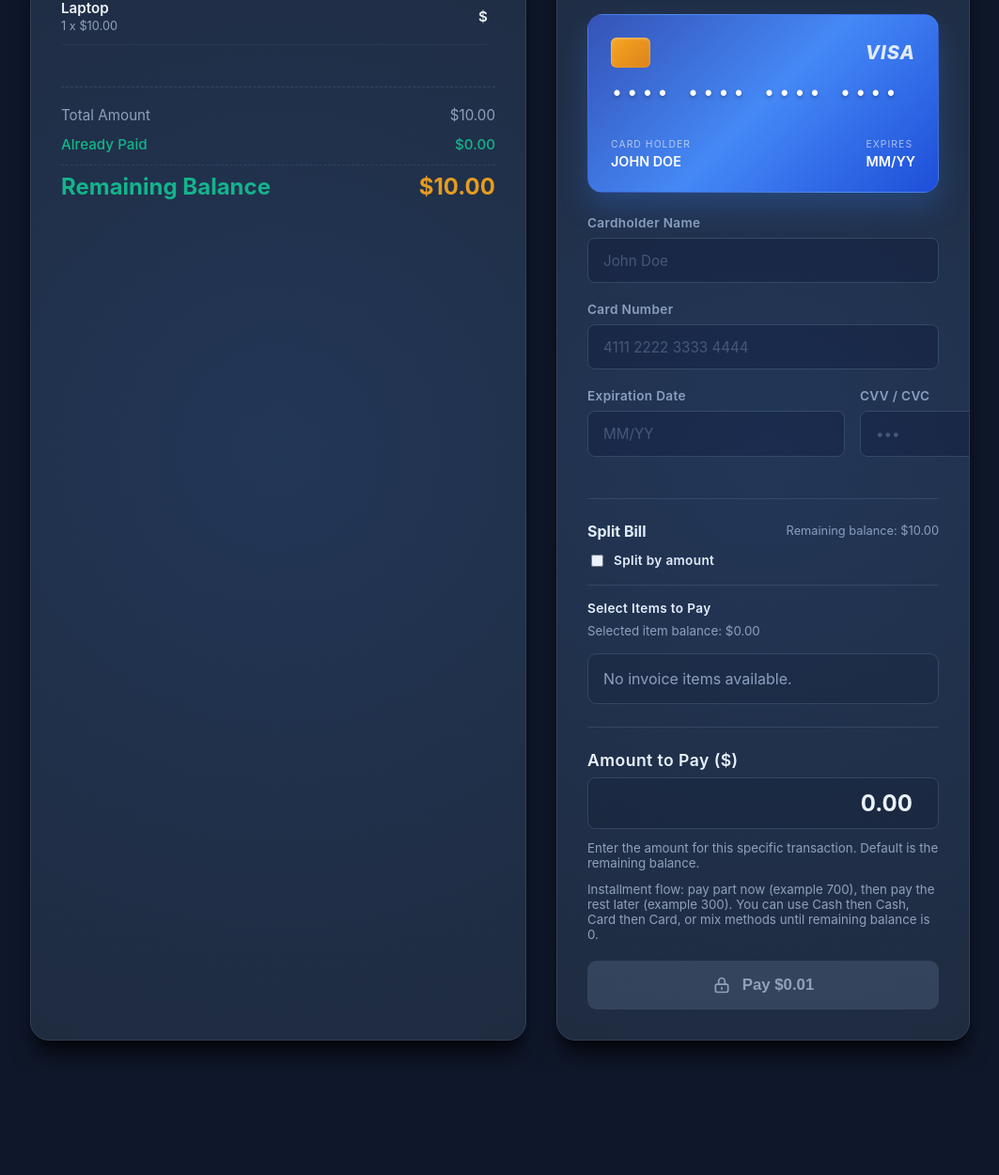
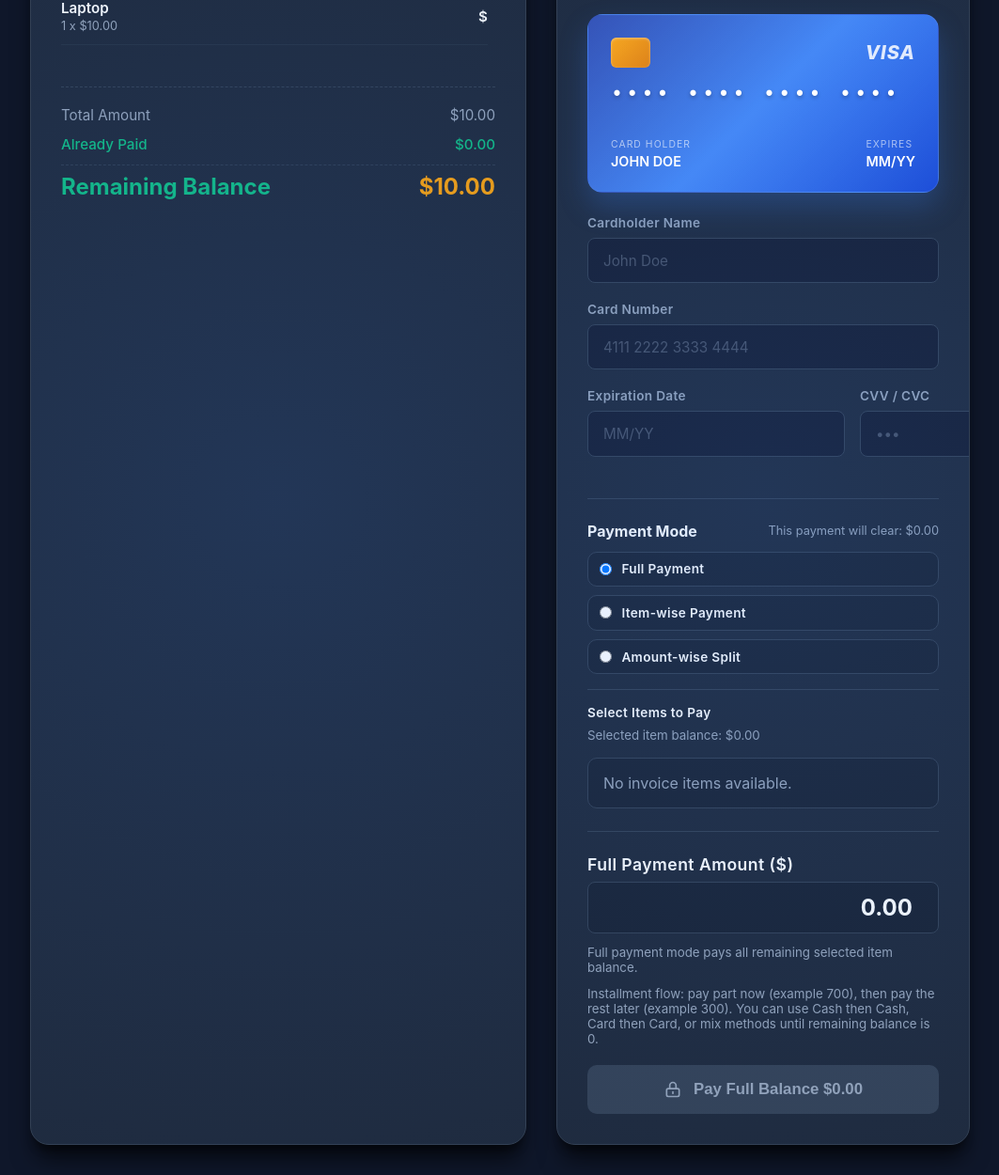
Before and after one commit to sufian-sani/a-django, a Django app: page /pos/orders/1/payment/ in a window 1280 px wide. Shown: the part 186-1436 px from the top of the page at 94% size, without its empty margins (108-1171 px from the left). Before the commit the page ends 1309 px from the top, so only its background shows below. Run offline with Django 5.2, Linux system fonts and the light colour scheme; data comes from the database, SQL or seed files in the repository; both versions use the stored data as it was after the commit; parts of the project's set-up code (start-up, migrations or seed data) failed here and were passed over.

Commit message:
feat: implement payment allocation model and enhance payment processing with split payment functionality

```diff
--- a/pos/models/__init__.py
+++ b/pos/models/__init__.py
@@ -7,5 +7,6 @@
 from .invoice_item import InvoiceItem
 from .customer import Customer
 from .payment import Payment
+from .payment_allocation import PaymentAllocation
 
-__all__ = ['Product', 'Order', 'OrderItem', 'Invoice', 'InvoiceItem', 'Customer', 'Payment']
+__all__ = ['Product', 'Order', 'OrderItem', 'Invoice', 'InvoiceItem', 'Customer', 'Payment', 'PaymentAllocation']
--- a/pos/templates/pos/payment.html
+++ b/pos/templates/pos/payment.html
@@ -145,13 +145,23 @@
 
                 <div class="split-controls">
                     <div class="split-title-row">
-                        <span class="split-title">Split Bill</span>
+                        <span class="split-title">Payment Mode</span>
                         <span class="split-note" id="split-preview"></span>
                     </div>
-                    <label class="split-mode-toggle" for="split-amount-mode">
-                        <input type="checkbox" id="split-amount-mode">
-                        Split by amount
-                    </label>
+                    <div class="payment-mode-group" role="radiogroup" aria-label="Payment mode selection">
+                        <label class="payment-mode-option" for="payment-mode-full">
+                            <input type="radio" name="payment_mode" id="payment-mode-full" value="full" checked>
+                            <span>Full Payment</span>
+                        </label>
+                        <label class="payment-mode-option" for="payment-mode-item">
+                            <input type="radio" name="payment_mode" id="payment-mode-item" value="item">
+                            <span>Item-wise Payment</span>
+                        </label>
+                        <label class="payment-mode-option" for="payment-mode-amount">
+                            <input type="radio" name="payment_mode" id="payment-mode-amount" value="amount">
+                            <span>Amount-wise Split</span>
+                        </label>
+                    </div>
                 </div>
 
                 <div class="form-group" style="margin-top: 1rem; border-top: 1px solid var(--border); padding-top: 1rem;">
@@ -213,7 +223,11 @@
 
         if (remainingAmount > 0) {
             let selectedMethod = 'card';
-            let splitAmountMode = false;
+            let paymentMode = 'full';
+
+            document.querySelectorAll('.invoice-item-checkbox').forEach((checkbox) => {
+                checkbox.dataset.baseDisabled = checkbox.disabled ? '1' : '0';
+            });
 
             function roundToCents(value) {
                 return Math.round(value * 100) / 100;
@@ -234,6 +248,16 @@
 
             function getCurrentMaxPayable() {
                 return Math.min(remainingAmount, getSelectedItemsBalance());
+            }
+
+            function setItemSelectionLock(locked) {
+                document.querySelectorAll('.invoice-item-checkbox').forEach((checkbox) => {
+                    const baseDisabled = checkbox.dataset.baseDisabled === '1';
+                    if (locked && !baseDisabled) {
+                        checkbox.checked = true;
+                    }
+                    checkbox.disabled = baseDisabled || locked;
+                });
             }
 
             function refreshSelectedItemsSummary() {
@@ -261,7 +285,15 @@
 
             function updateSplitAmountLabel() {
                 const amountLabel = document.getElementById('amount-input-label');
-                if (!splitAmountMode) {
+                if (paymentMode === 'full') {
+                    amountLabel.textContent = 'Full Payment Amount ($)';
+                    return;
+                }
+                if (paymentMode === 'item') {
+                    amountLabel.textContent = 'Item-wise Payment Amount ($)';
+                    return;
+                }
+                if (paymentMode !== 'amount') {
                     amountLabel.textContent = 'Amount to Pay ($)';
                     return;
                 }
@@ -272,7 +304,7 @@
                 const preview = document.getElementById('split-preview');
                 const amountHelpText = document.getElementById('amount-help-text');
 
-                if (splitAmountMode) {
+                if (paymentMode === 'amount') {
                     const { card, cash } = getSplitAmountsFromInput();
                     const total = roundToCents(card + cash);
                     const remainAfterThisPayment = Math.max(0, roundToCents(remainingAmount - total));
@@ -281,6 +313,14 @@
                         ? 'Enter split amount in the field below. Card is fixed at 0.00 in this one-field mode.'
                         : 'Enter split amount in the field below. Cash is fixed at 0.00 in this one-field mode.';
                     preview.textContent = `Remaining after this payment: $${remainAfterThisPayment.toFixed(2)}`;
+                } else if (paymentMode === 'item') {
+                    const selectedBalance = getCurrentMaxPayable();
+                    const remainAfterThisPayment = Math.max(0, roundToCents(remainingAmount - selectedBalance));
+                    amountHelpText.textContent = 'Select the items to pay. Amount is auto-calculated from selected items.';
+                    preview.textContent = `Remaining after this payment: $${remainAfterThisPayment.toFixed(2)}`;
+                } else if (paymentMode === 'full') {
+                    amountHelpText.textContent = 'Full payment mode pays all remaining selected item balance.';
+                    preview.textContent = `This payment will clear: $${getCurrentMaxPayable().toFixed(2)}`;
                 } else {
                     amountHelpText.textContent = 'Enter the amount for this specific transaction. Default is the remaining balance.';
                     preview.textContent = `Remaining balance: $${remainingAmount.toFixed(2)}`;
@@ -298,26 +338,49 @@
                 updatePayButtonState();
             }
 
-            function toggleSplitAmountMode() {
-                const enabled = document.getElementById('split-amount-mode').checked;
+            function setPaymentMode(mode) {
                 const amountInput = document.getElementById('amount-input');
-                const amountHelpText = document.getElementById('amount-help-text');
 
-                splitAmountMode = enabled;
-                document.getElementById('split-amount-mode-input').value = enabled ? '1' : '0';
+                paymentMode = mode;
+                document.getElementById('split-amount-mode-input').value = mode === 'amount' ? '1' : '0';
 
-                if (enabled) {
+                if (mode === 'full') {
+                    setItemSelectionLock(true);
+                    amountInput.readOnly = true;
+                    amountInput.value = getCurrentMaxPayable().toFixed(2);
+                    document.getElementById('card-amount-input').value = '0.00';
+                    document.getElementById('cash-amount-input').value = '0.00';
+                    generateCashPresets();
+                    refreshSplitPreview();
+                    updateSplitAmountLabel();
+                    updateButtonLabel();
+                    updatePayButtonState();
+                    return;
+                }
+
+                if (mode === 'item') {
+                    setItemSelectionLock(false);
+                    amountInput.readOnly = true;
+                    amountInput.value = getCurrentMaxPayable().toFixed(2);
+                    document.getElementById('card-amount-input').value = '0.00';
+                    document.getElementById('cash-amount-input').value = '0.00';
+                    generateCashPresets();
+                    refreshSplitPreview();
+                    updateSplitAmountLabel();
+                    updateButtonLabel();
+                    updatePayButtonState();
+                    return;
+                }
+
+                setItemSelectionLock(false);
+                if (mode === 'amount') {
                     amountInput.value = '0.00';
                     amountInput.readOnly = false;
                     updateSplitAmountLabel();
-                    amountHelpText.textContent = selectedMethod === 'cash'
-                        ? 'Enter split amount in the field below. Card is fixed at 0.00 in this one-field mode.'
-                        : 'Enter split amount in the field below. Cash is fixed at 0.00 in this one-field mode.';
                     syncSplitAmountsToForm();
                 } else {
                     amountInput.readOnly = false;
                     updateSplitAmountLabel();
-                    amountHelpText.textContent = 'Enter the amount for this specific transaction. Default is the remaining balance.';
                     amountInput.value = remainingAmount.toFixed(2);
                     document.getElementById('card-amount-input').value = '0.00';
                     document.getElementById('cash-amount-input').value = '0.00';
@@ -330,9 +393,17 @@
 
             function updateButtonLabel() {
                 const btnPayText = document.getElementById('btn-pay-text');
-                if (splitAmountMode) {
+                if (paymentMode === 'amount') {
                     const { card, cash } = getSplitAmountsFromInput();
                     btnPayText.textContent = `Submit Split Payment $${roundToCents(card + cash).toFixed(2)}`;
+                    return;
+                }
+                if (paymentMode === 'item') {
+                    btnPayText.textContent = `Pay Selected Items $${getCurrentMaxPayable().toFixed(2)}`;
+                    return;
+                }
+                if (paymentMode === 'full') {
+                    btnPayText.textContent = `Pay Full Balance $${getCurrentMaxPayable().toFixed(2)}`;
                     return;
                 }
                 const amount = getAmountToPay().toFixed(2);
@@ -344,7 +415,13 @@
             }
 
             function getAmountToPay() {
-                if (splitAmountMode) {
+                if (paymentMode === 'full') {
+                    return getCurrentMaxPayable();
+                }
+                if (paymentMode === 'item') {
+                    return getCurrentMaxPayable();
+                }
+                if (paymentMode === 'amount') {
                     const { card, cash } = getSplitAmountsFromInput();
                     const total = roundToCents(card + cash);
                     const maxPayable = getCurrentMaxPayable();
@@ -385,7 +462,7 @@
                     document.getElementById('cvv').setAttribute('required', '');
 
                     updateSplitAmountLabel();
-                    if (splitAmountMode) {
+                    if (paymentMode === 'amount') {
                         syncSplitAmountsToForm();
                     }
                     updateButtonLabel();
@@ -403,7 +480,7 @@
                     document.getElementById('cvv').removeAttribute('required');
 
                     updateSplitAmountLabel();
-                    if (splitAmountMode) {
+                    if (paymentMode === 'amount') {
                         syncSplitAmountsToForm();
                     }
                     updateButtonLabel();
@@ -439,9 +516,12 @@
                         btn.className = 'preset-btn';
                         btn.textContent = `$${val.toFixed(2)}`;
                         btn.onclick = () => {
+                            if (paymentMode !== 'amount') {
+                                return;
+                            }
                             const amountInput = document.getElementById('amount-input');
                             amountInput.value = Math.min(remainingAmount, val).toFixed(2);
-                            if (splitAmountMode) {
+                            if (paymentMode === 'amount') {
                                 syncSplitAmountsToForm();
                             } else {
                                 updateButtonLabel();
@@ -462,7 +542,14 @@
             // Listen to changes in amount to pay input
             const amountInput = document.getElementById('amount-input');
             amountInput.addEventListener('input', () => {
-                if (splitAmountMode) {
+                if (paymentMode === 'full' || paymentMode === 'item') {
+                    amountInput.value = getCurrentMaxPayable().toFixed(2);
+                    refreshSplitPreview();
+                    updateButtonLabel();
+                    updatePayButtonState();
+                    return;
+                }
+                if (paymentMode === 'amount') {
                     syncSplitAmountsToForm();
                     return;
                 }
@@ -478,11 +565,18 @@
                 updatePayButtonState();
             });
 
-            document.getElementById('split-amount-mode').addEventListener('change', toggleSplitAmountMode);
+            document.querySelectorAll('input[name="payment_mode"]').forEach((radio) => {
+                radio.addEventListener('change', (event) => {
+                    setPaymentMode(event.target.value);
+                });
+            });
 
             document.querySelectorAll('.invoice-item-checkbox').forEach((checkbox) => {
                 checkbox.addEventListener('change', () => {
                     refreshSelectedItemsSummary();
+                    if (paymentMode === 'item') {
+                        amountInput.value = getCurrentMaxPayable().toFixed(2);
+                    }
                     refreshSplitPreview();
                     updateButtonLabel();
                     updatePayButtonState();
@@ -573,10 +667,7 @@
             document.getElementById('card-amount-input').value = '0.00';
             document.getElementById('cash-amount-input').value = '0.00';
             refreshSelectedItemsSummary();
-            generateCashPresets();
-            refreshSplitPreview();
-            updateButtonLabel();
-            updatePayButtonState();
+            setPaymentMode('full');
         }
     </script>
 </body>
--- a/pos/views/order_views.py
+++ b/pos/views/order_views.py
@@ -6,7 +6,7 @@
 from django.views.decorators.csrf import ensure_csrf_cookie
 from django.db import transaction
 from django.db.models import Sum, F
-from pos.models import Product, Order, OrderItem, Invoice, InvoiceItem, Customer, Payment
+from pos.models import Product, Order, OrderItem, Invoice, InvoiceItem, Customer, Payment, PaymentAllocation
 
 
 def _create_invoice_for_order(order):
@@ -42,7 +42,8 @@
     return _create_invoice_for_order(order)
 
 
-def _allocate_payment_to_invoice_items(invoice, amount, selected_item_ids=None):
+def _allocate_payment_to_invoice_items(payment, amount, selected_item_ids=None):
+    invoice = payment.invoice
     remaining = amount
     invoice_items = invoice.invoice_items.select_for_update().order_by('id')
     if selected_item_ids:
@@ -57,9 +58,11 @@
             continue
 
         applied = min(item_balance, remaining)
-        invoice_item.paid_amount += applied
-        invoice_item.balance_amount -= applied
-        invoice_item.save(update_fields=['paid_amount', 'balance_amount'])
+        PaymentAllocation.objects.create(
+            payment=payment,
+            invoice_item=invoice_item,
+            allocated_amount=applied,
+        )
         remaining -= applied
 
     if remaining > Decimal('0.00'):
@@ -188,6 +191,7 @@
                 return redirect('order_detail', order_id=order.id)
 
             split_mode = request.POST.get('split_amount_mode') == '1'
+            payment_mode = (request.POST.get('payment_mode', 'full') or 'full').strip().lower()
             selected_item_ids = [
                 int(v) for v in request.POST.getlist('invoice_item_ids') if str(v).isdigit()
             ]
@@ -197,8 +201,18 @@
             payable_items_count = payable_items_qs.count()
             selected_payable_count = selected_items.filter(balance_amount__gt=0).count()
 
+            # Source of truth priority:
+            # 1) explicit split_amount_mode flag (amount-wise)
+            # 2) explicit payment_mode value
+            # 3) infer from selected items as fallback
             if split_mode:
                 invoice.split_type = Invoice.SPLIT_TYPE_AMOUNT_WISE
+            elif payment_mode == 'amount':
+                invoice.split_type = Invoice.SPLIT_TYPE_AMOUNT_WISE
+            elif payment_mode == 'item':
+                invoice.split_type = Invoice.SPLIT_TYPE_ITEM_WISE
+            elif payment_mode == 'full':
+                invoice.split_type = Invoice.SPLIT_TYPE_FULL
             elif payable_items_count > 0 and selected_payable_count < payable_items_count:
                 invoice.split_type = Invoice.SPLIT_TYPE_ITEM_WISE
             else:
@@ -232,24 +246,24 @@
                     return redirect('order_payment', order_id=order.id)
 
                 if card_amount > 0:
-                    Payment.objects.create(
+                    card_payment = Payment.objects.create(
                         invoice=invoice,
                         customer=order.customer,
                         amount=card_amount,
                         payment_method='Card',
                         reference='split-card'
                     )
-                    _allocate_payment_to_invoice_items(invoice, card_amount, selected_item_ids)
+                    _allocate_payment_to_invoice_items(card_payment, card_amount, selected_item_ids)
 
                 if cash_amount > 0:
-                    Payment.objects.create(
+                    cash_payment = Payment.objects.create(
                         invoice=invoice,
                         customer=order.customer,
                         amount=cash_amount,
                         payment_method='Cash',
                         reference='split-cash'
                     )
-                    _allocate_payment_to_invoice_items(invoice, cash_amount, selected_item_ids)
+                    _allocate_payment_to_invoice_items(cash_payment, cash_amount, selected_item_ids)
             else:
                 payment_method = (request.POST.get('payment_method', 'Cash') or 'Cash').strip().title()
 
@@ -272,14 +286,14 @@
                     return redirect('order_payment', order_id=order.id)
 
                 try:
-                    Payment.objects.create(
+                    payment = Payment.objects.create(
                         invoice=invoice,
                         customer=order.customer,
                         amount=amount_to_pay,
                         payment_method=payment_method,
                         reference='auto-generated'
                     )
-                    _allocate_payment_to_invoice_items(invoice, amount_to_pay, selected_item_ids)
+                    _allocate_payment_to_invoice_items(payment, amount_to_pay, selected_item_ids)
                 except ValidationError:
                     return redirect('order_payment', order_id=order.id)
 
--- a/static/pos/css/payment.css
+++ b/static/pos/css/payment.css
@@ -489,6 +489,35 @@
     font-weight: 600;
 }
 
+.payment-mode-group {
+    display: grid;
+    grid-template-columns: 1fr;
+    gap: 0.6rem;
+}
+
+.payment-mode-option {
+    display: flex;
+    align-items: center;
+    gap: 0.65rem;
+    background: rgba(15, 23, 42, 0.35);
+    border: 1px solid var(--border);
+    border-radius: 10px;
+    padding: 0.6rem 0.75rem;
+    color: var(--text-main);
+    cursor: pointer;
+    transition: border-color 0.2s ease, background 0.2s ease;
+}
+
+.payment-mode-option:hover {
+    border-color: var(--accent);
+    background: rgba(59, 130, 246, 0.08);
+}
+
+.payment-mode-option input[type="radio"] {
+    width: auto;
+    margin: 0;
+}
+
 .split-summary-card {
     display: none;
     border: 1px solid rgba(59, 130, 246, 0.3);
```
Also changed, not shown: pos/admin.py (+8 -1 lines), pos/models/payment.py (+11 -2 lines), pos/models/payment_allocation.py (added, +77 -0 lines), db.sqlite3, 1 other file.
